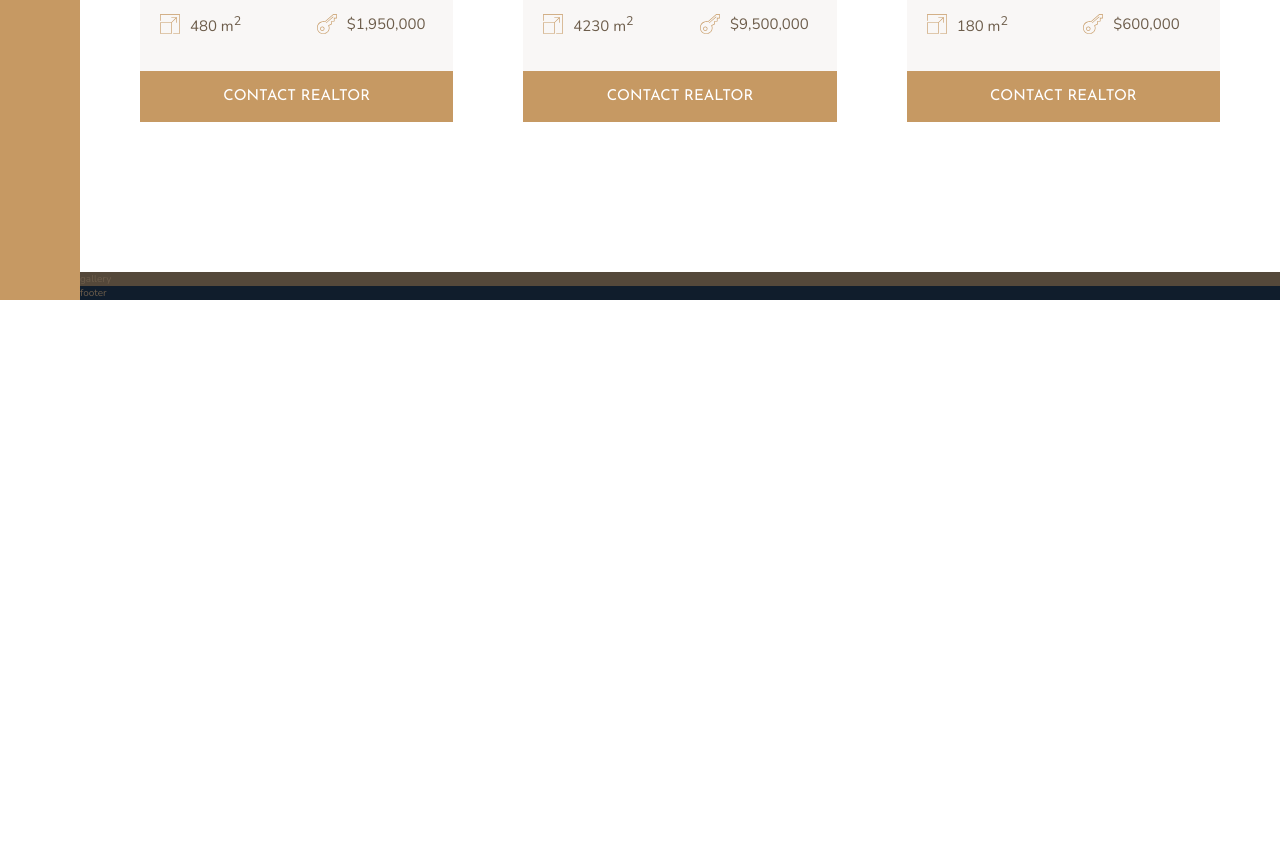
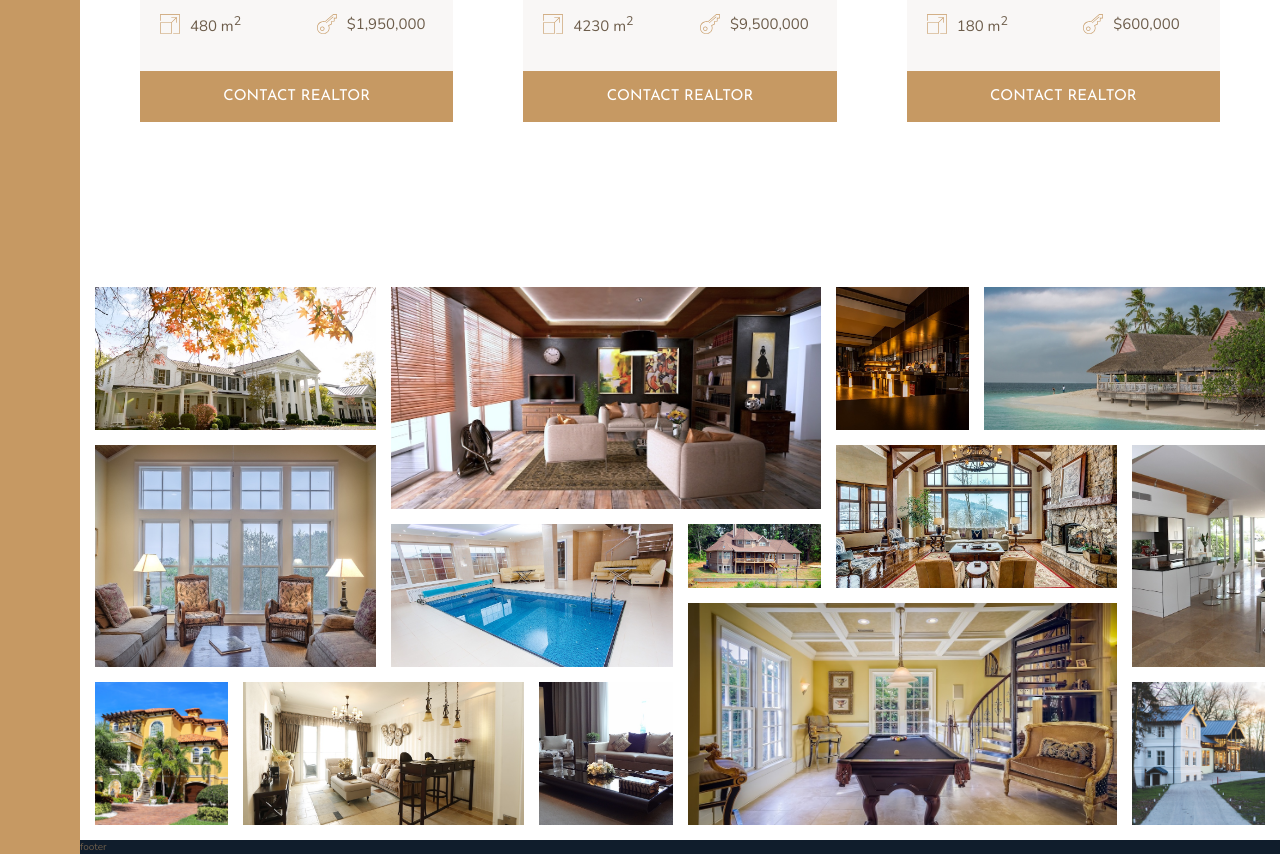
Before and after one commit to wahyuPM/Nexter, a website: page index.html in a window 1280 px wide. Shown: the part 2730-3584 px from the top of the page. Before the commit the page ends 3030 px from the top, so only its background shows below. Drawn offline with nearby package versions, Linux system fonts and the light colour scheme.

Commit message:
add: gallery section

```diff
--- a/index.html
+++ b/index.html
@@ -307,7 +307,45 @@
     </section>
 
     <section class="gallery">
-        gallery
+        <figure class="gallery__item gallery__item--1"><img src="img/gal-1.jpeg" alt="Gallery image 1"
+                class="gallery__img">
+        </figure>
+        <figure class="gallery__item gallery__item--2"><img src="img/gal-2.jpeg" alt="Gallery image 2"
+                class="gallery__img">
+        </figure>
+        <figure class="gallery__item gallery__item--3"><img src="img/gal-3.jpeg" alt="Gallery image 3"
+                class="gallery__img">
+        </figure>
+        <figure class="gallery__item gallery__item--4"><img src="img/gal-4.jpeg" alt="Gallery image 4"
+                class="gallery__img">
+        </figure>
+        <figure class="gallery__item gallery__item--5"><img src="img/gal-5.jpeg" alt="Gallery image 5"
+                class="gallery__img">
+        </figure>
+        <figure class="gallery__item gallery__item--6"><img src="img/gal-6.jpeg" alt="Gallery image 6"
+                class="gallery__img">
+        </figure>
+        <figure class="gallery__item gallery__item--7"><img src="img/gal-7.jpeg" alt="Gallery image 7"
+                class="gallery__img">
+        </figure>
+        <figure class="gallery__item gallery__item--8"><img src="img/gal-8.jpeg" alt="Gallery image 8"
+                class="gallery__img">
+        </figure>
+        <figure class="gallery__item gallery__item--9"><img src="img/gal-9.jpeg" alt="Gallery image 9"
+                class="gallery__img">
+        </figure>
+        <figure class="gallery__item gallery__item--10"><img src="img/gal-10.jpeg" alt="Gallery image 10"
+                class="gallery__img"></figure>
+        <figure class="gallery__item gallery__item--11"><img src="img/gal-11.jpeg" alt="Gallery image 11"
+                class="gallery__img"></figure>
+        <figure class="gallery__item gallery__item--12"><img src="img/gal-12.jpeg" alt="Gallery image 12"
+                class="gallery__img"></figure>
+        <figure class="gallery__item gallery__item--13"><img src="img/gal-13.jpeg" alt="Gallery image 13"
+                class="gallery__img"></figure>
+        <figure class="gallery__item gallery__item--14"><img src="img/gal-14.jpeg" alt="Gallery image 14"
+                class="gallery__img"></figure>
+
+
     </section>
 
     <footer class="footer">
--- a/sass/_gallery.scss
+++ b/sass/_gallery.scss
@@ -1,4 +1,88 @@
 .gallery {
-    background-color: $color-grey-dark-1;
     grid-column: full-start / full-end;
+
+    display: grid;
+    grid-template-columns: repeat(8, 1fr);
+    grid-template-rows: repeat(7, 5vw);
+    grid-gap: 1.5rem;
+    padding: 1.5rem;
+
+    &__item {
+        &--1 {
+            grid-row: 1 / span 2;
+            grid-column: 1 / span 2;
+        }
+
+        &--2 {
+            grid-row: 1 / span 3;
+            grid-column: 3 / span 3;
+        }
+
+        &--3 {
+            grid-row: 1 / span 2;
+            grid-column: 6 / 7;
+        }
+
+        &--4 {
+            grid-row: 1 / span 2;
+            grid-column: 7 / -1;
+        }
+
+        &--5 {
+            grid-row: 3 / span 3;
+            grid-column: 1 / span 2;
+        }
+
+        &--6 {
+            grid-row: 4 / span 2;
+            grid-column: 3 / span 2;
+        }
+
+        &--7 {
+            grid-row: 4 / 5;
+            grid-column: 5 / 6;
+        }
+
+        &--8 {
+            grid-row: 3 / span 2;
+            grid-column: 6 / span 2;
+        }
+
+        &--9 {
+            grid-row: 3 / span 3;
+            grid-column: 8 / -1;
+        }
+
+        &--10 {
+            grid-row: 6 / span 2;
+            grid-column: 1 / 2;
+        }
+
+        &--11 {
+            grid-row: 6 / span 2;
+            grid-column: 2 / span 2;
+        }
+
+        &--12 {
+            grid-row: 6 / span 2;
+            grid-column: 4 / 5;
+        }
+
+        &--13 {
+            grid-row: 5 / span 3;
+            grid-column: 5 / span 3;
+        }
+
+        &--14 {
+            grid-row: 6 / span 2;
+            grid-column: 8 / -1;
+        }
+    }
+
+    &__img {
+        width: 100%;
+        height: 100%;
+        object-fit: cover;
+        display: block;
+    }
 }
```
Also changed, not shown: css/style.css.
